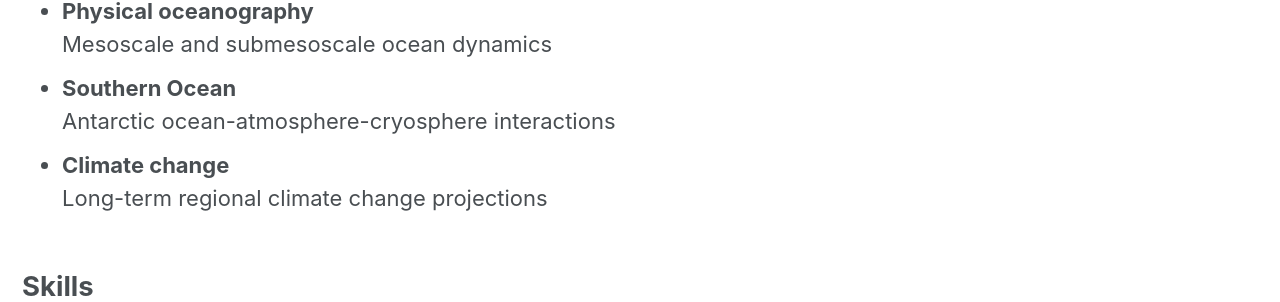
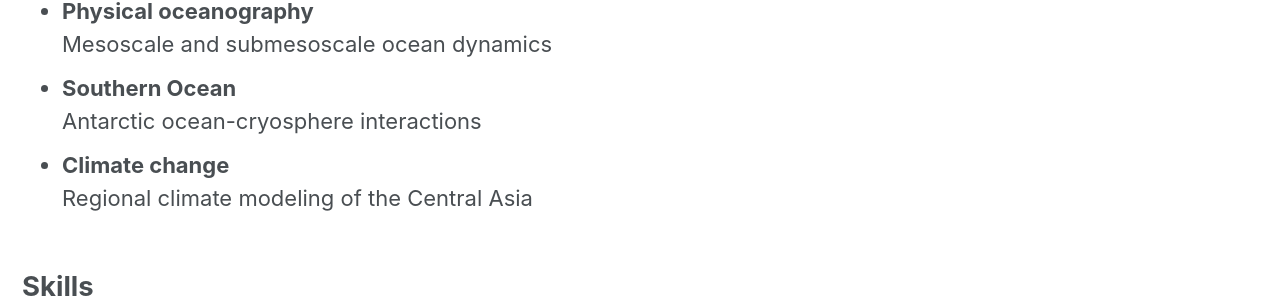
Before and after one commit to ci-zhang/ci-zhang.github.io, a Jekyll site: the page built from _pages/cv.md, in a window 1280 px wide. Shown: the part 817-1119 px from the top of the page. Built offline with Jekyll 4.4.1, drawn with Linux system fonts in a browser that asks for light colours; nearby versions of some CDN libraries; a style sheet for code colours, icons or effects is not loaded.

Commit message:
update interests

```diff
--- a/_pages/cv.md
+++ b/_pages/cv.md
@@ -21,9 +21,9 @@ layout: space
 *  **Physical oceanography**
       Mesoscale and submesoscale ocean dynamics
 *  **Southern Ocean**
-      Antarctic ocean-atmosphere-cryosphere interactions
+      Antarctic ocean-cryosphere interactions
 *  **Climate change**
-      Long-term regional climate change projections
+      Regional climate modeling of the Central Asia
 
 ## Skills
 *  **Numerical models**
```
